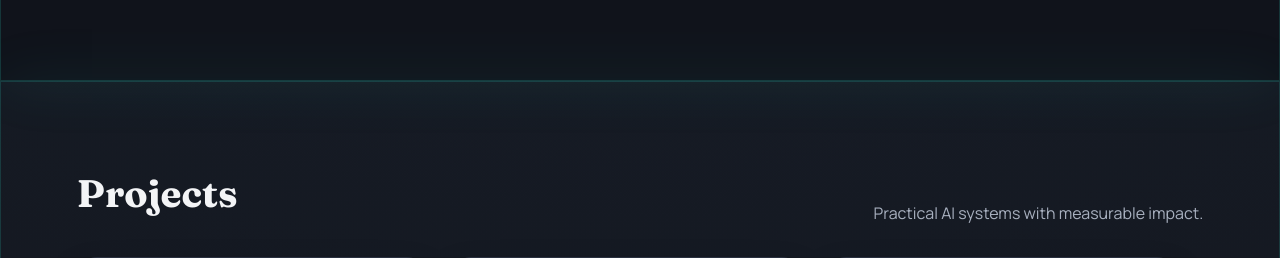
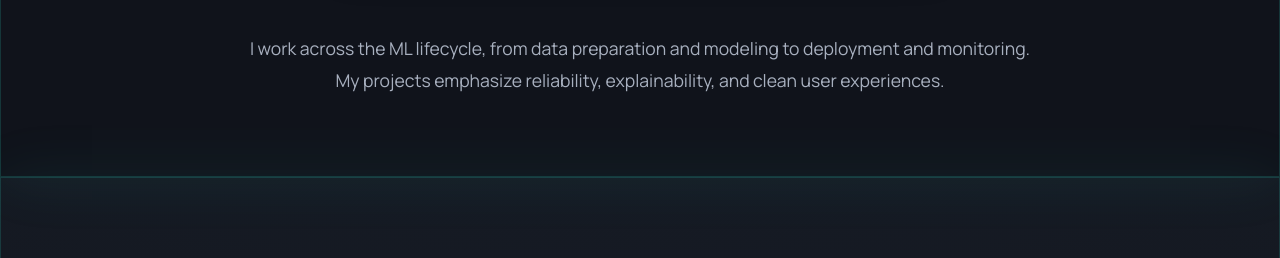
Before and after one commit to VishnuDeepak213/Vishnu-Deepak, a Django app: page / in a window 1280 px wide; the page is wider, and only the part inside the window is pictured. Shown: the part 1263-1521 px from the top of that part. Run offline with Django 5.2, Linux system fonts and the light colour scheme.

Commit message:
Update style.css

```diff
--- a/static/css/style.css
+++ b/static/css/style.css
@@ -483,10 +483,10 @@ main,
 }
 
 .about-wrapper {
-  display: grid;
-  grid-template-columns: 1fr 1fr;
-  gap: 3rem;
-  align-items: start;
+  display: flex;
+  flex-direction: column;
+  gap: 2rem;
+  align-items: center;
   max-width: 1200px;
   margin: 0 auto;
 }
@@ -496,6 +496,8 @@ main,
   flex-direction: column;
   gap: 16px;
   color: var(--muted);
+  text-align: center;
+  max-width: 800px;
 }
 
 .about p {
@@ -503,10 +505,7 @@ main,
   color: var(--muted);
   line-height: 1.8;
   text-align: center;
-  white-space: nowrap;
-  overflow: hidden;
-  text-overflow: ellipsis;
-  max-width: 100%;
+  white-space: normal;
 }
 
 .project-grid {
```
